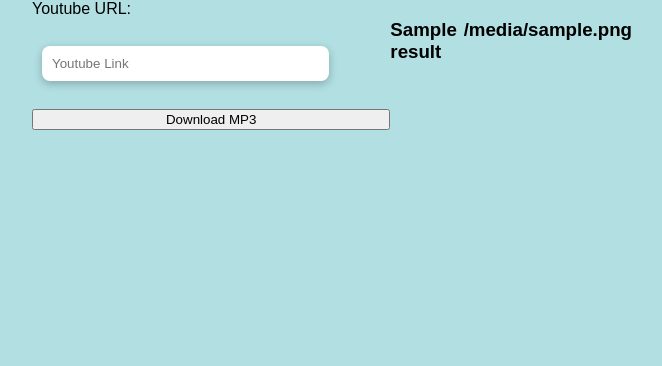
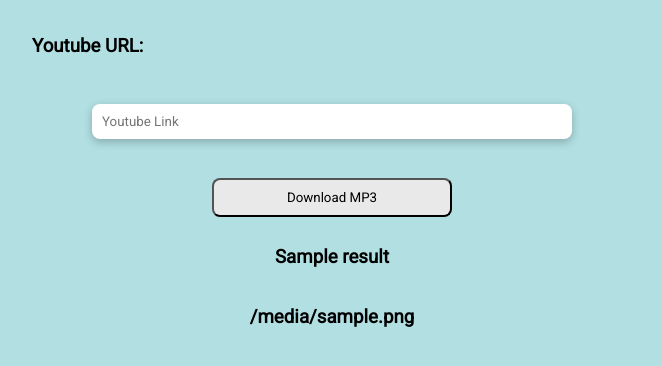
Before and after one commit to PeterPetovits/Mp3-Mp4-Youtube-Downloader, a Flask app: template templates/mp3-form.html in a window 1280 px wide. Shown: the top 366 px of the page, without its empty margins (308-970 px from the left). Run offline with Flask 2, Linux system fonts and the light colour scheme; the template is opened without the code that fills it: most values are stand-ins (such as "Sample title", 1, 10 or a date in 2020).

Commit message:
css polishing and small html changes

```diff
--- a/static/css/style.css
+++ b/static/css/style.css
@@ -1,7 +1,12 @@
+@import url('https://fonts.googleapis.com/css2?family=Roboto&display=swap');
+
 body, html {
-    margin: 0;
-    font-family: sans-serif;
+    margin: 0.5em;
     background-color: #b1dfe2;
+}
+
+* {
+    font-family: 'Roboto' , sans-serif;
 }
 
 .main-page {
@@ -14,10 +19,14 @@
     justify-content: center;
 }
 
+
+
+
 #MP3-Button , #MP4-Button {
     width: 200px;
     margin: 10px;
     padding: 10px;
+    border-radius: 0.5rem;
 }
 
 #MP3-Button {
@@ -25,10 +34,37 @@
     float: left;
 }
 
+#MP3-Button:hover {
+    background-color: #cccb83;
+    cursor: pointer;
+}
+
+#MP3-Button:active {
+    background-color: #eeedcc;
+    cursor: pointer;
+}
+
 #MP4-Button {
-    background-color: #8be7a2;
+    background-color: #a0ecb3;
     float: right;
 }
+
+#MP4-Button:hover {
+    background-color: #8bc59a;
+    cursor: pointer;
+}
+
+#MP4-Button:active {
+    background-color: #c9eed2;
+    cursor: pointer;
+}
+
+#youtube_link {
+    align-self: center;
+}
+
+
+
 
 input[type="text"] {
     display: inline-block;
@@ -41,24 +77,59 @@
     box-sizing: border-box;
 }
 
+input[type=submit] {
+    align-self: center;
+    background-color: #e9e9e9;
+    width: 40%;
+    margin: 10px;
+    padding: 10px;
+    border-radius: 0.5rem;
+}
+
+input[type=submit]:hover {
+    background-color: #cacaca;
+    cursor: pointer;
+}
+
+input[type=submit]:active {
+    background-color: #f1f1f1;
+}
+
 .content  {
     display: flex;
+    align-items: center;
     justify-content: center;
     width: 600px;
     grid-column-start: 2;
     grid-column-end: 3;
 }
 
+.choices {
+    flex-direction: row;
+}
+
+.mp3-form-content {
+    flex-direction: column;
+}
+
+
+
 .mp3-form {
     width: 100%;
     display: flex;
-    justify-content: right;
     flex-direction: column;
 }
 
 .mp4-form {
     width: 100%;
     display: flex;
-    justify-content: right;
     flex-direction: column;
 }
+
+.trimmer-form {
+    width: 100%;
+    display: flex;
+    align-items: center;
+    justify-content: center;
+    flex-direction: column;
+}
--- a/templates/index.html
+++ b/templates/index.html
@@ -16,7 +16,7 @@
 
         <main class="main-page">
 
-            <div class="content">
+            <div class="content choices">
                 <form action="{{url_for('mp3_option_button')}}" method="post">
                     <button id="MP3-Button" name="MP3-Button" value="MP3-Option">MP3 Option</button>
                 </form>
--- a/templates/mp3-form.html
+++ b/templates/mp3-form.html
@@ -16,9 +16,9 @@
 
         <main class="main-page">
 
-            <div class="content">
+            <div class="content mp3-form-content">
                 <form class="mp3-form" action="{{url_for('mp3_download')}}" method="post">
-                    <label for="youtube_link">Youtube URL:</label><br>
+                    <label for="youtube_link"><h3>Youtube URL:</h3></label><br>
                     <input type="text" id="youtube_link" name="youtube_link" placeholder="Youtube Link"><br>
                     <input type="submit" value="Download MP3">
                 </form>
--- a/templates/trimmer.html
+++ b/templates/trimmer.html
@@ -15,11 +15,11 @@
         </header>
 
         <main>
-            <form action="{{url_for('trimmer_editor')}}" method="post">
-                <label for="start-time">Artist:</label><br>
+            <form class="trimmer-form" action="{{url_for('trimmer_editor')}}" method="post">
+                <label for="start-time">Start Time: </label><br>
                 <input type="text" id="start-time" name="start-time" placeholder="Start Time"><br>
 
-                <label for="end-time">Album:</label><br>
+                <label for="end-time">End Time: </label><br>
                 <input type="text" id="end-time" name="end-time" placeholder="End Time"><br>
 
                 <input type="submit" value="Trim">
```
Also changed, not shown: templates/mp3-metadata-editor.html (+5 -5 lines).
